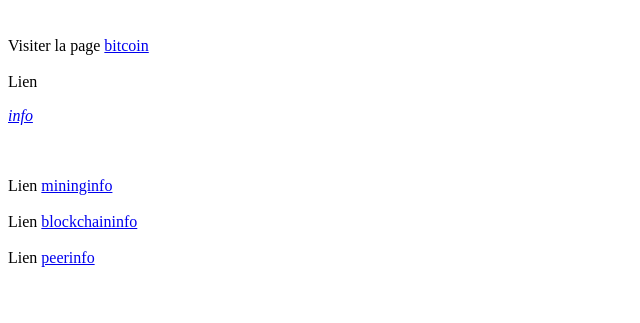
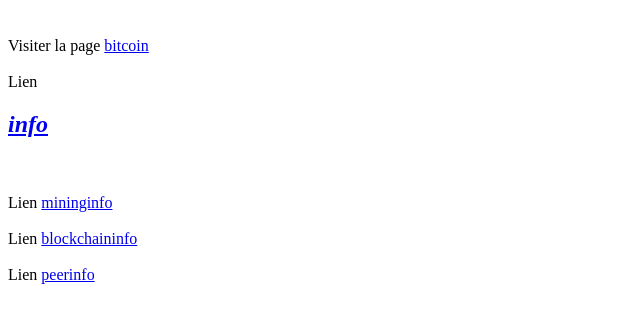
Before and after one commit to ruthkueviakoe/ruthkueviakoe.github.io, a plain HTML site: page index.html in a window 1280 px wide. Shown: the part 61-384 px from the top of the page, without its empty margins (0-640 px from the left). Drawn offline with Linux system fonts and the light colour scheme.

Commit message:
Update index.html

```diff
--- a/index.html
+++ b/index.html
@@ -5,7 +5,7 @@
 	{
    	 font-family: comic sans ms, sans-serif;
 	}
-	p
+	h2
 	{
     	font-style: italic;
 	}
@@ -19,7 +19,7 @@
 		Visiter la page <a href="bitcoin.html">bitcoin</a>
 		<br/>
 		<br/>
-		Lien  <a href="http://bitcoin.mubiz.com/info"><p>info</p></a>
+		Lien  <a href="http://bitcoin.mubiz.com/info"><h2>info</h2></a>
 		<br/>
 		<br/>
 		Lien  <a href="http://bitcoin.mubiz.com/mininginfo">mininginfo</a>
```
